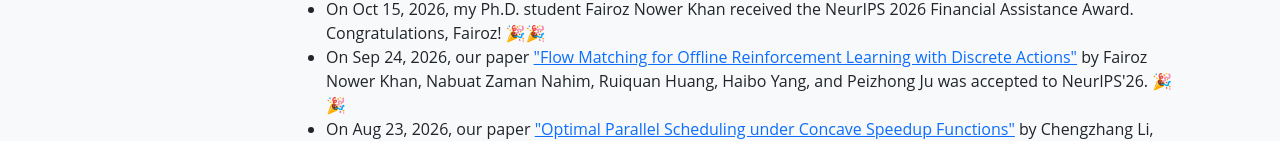
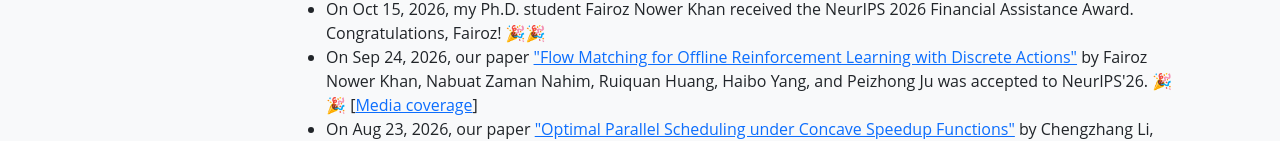
Before and after one commit to functionadvanced/PeizhongJu, a plain HTML site: page index.html in a window 1280 px wide. Shown: the part 819-960 px from the top of the page. Drawn offline with nearby package versions, Linux system fonts and the light colour scheme.

Commit message:
Update index.html

```diff
--- a/index.html
+++ b/index.html
@@ -105,7 +105,8 @@
             Congratulations, Fairoz! 🎉🎉</li>
           <li>On Sep 24, 2026, our paper <a href="https://arxiv.org/pdf/2602.06138">"Flow Matching for Offline
               Reinforcement Learning with Discrete Actions"</a> by Fairoz Nower Khan, Nabuat Zaman Nahim,
-            Ruiquan Huang, Haibo Yang, and Peizhong Ju was accepted to NeurIPS'26. 🎉🎉</li>
+            Ruiquan Huang, Haibo Yang, and Peizhong Ju was accepted to NeurIPS'26. 🎉🎉
+            [<a href="https://engr.uky.edu/news/four-uk-researchers-published-worlds-premier-ai-and-machine-learning-conference">Media coverage</a>]</li>
           <li>On Aug 23, 2026, our paper <a href="https://arxiv.org/pdf/2509.01811.pdf">"Optimal Parallel Scheduling
               under Concave Speedup Functions"</a> by Chengzhang Li, Peizhong Ju, Atilla Eryilmaz, and Ness B. Shroff
             was accepted to ACM MobiHoc'26. 🎉🎉</li>
```
